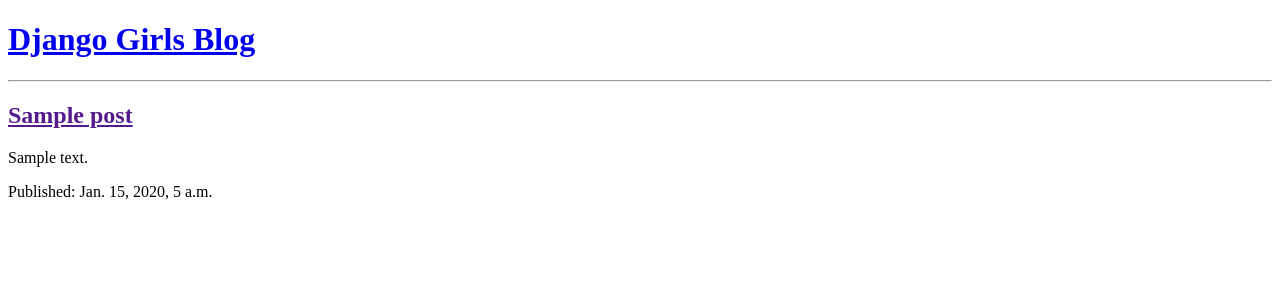
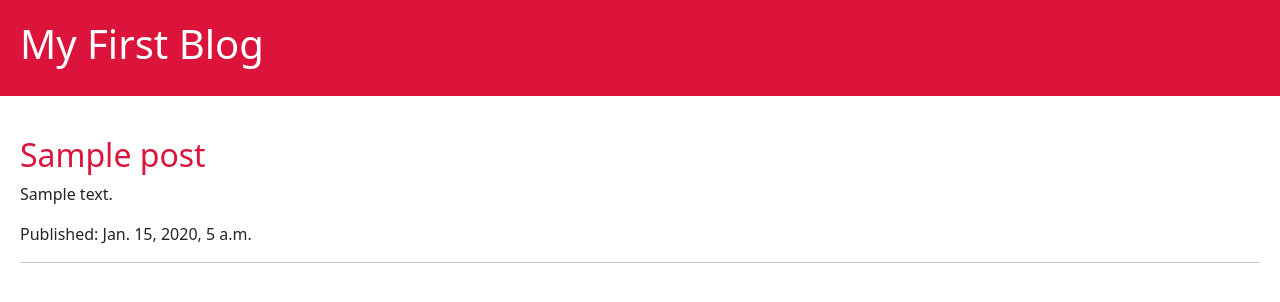
Before and after one commit to ganeshrohit/My-Personal-Website, a Django app: page / in a window 1280 px wide; the page is wider, and only the part inside the window is pictured. Shown: the top 302 px of that part. Run offline with Django 3.2, Linux system fonts and the light colour scheme; tables that the repository leaves empty hold one stand-in row (values such as "Sample post").

Commit message:
Added new blog features to improve the list page and added the detailed post page

```diff
--- /dev/null
+++ b/blog/static/css/blog.css
@@ -0,0 +1,22 @@
+h2 a {
+    color: #dc143c;
+}
+
+.heading {
+    background-color: #dc143c;
+    color: #ffffff;
+    padding: 20px 20px 20px 20px;
+    margin-bottom: 20px;
+    margin-left: 0px;
+}
+
+.content {
+    padding: 20px 20px 20px 20px;
+}
+
+.texts {
+    white-space: pre;
+    width: 1350px;
+    overflow: hidden;
+    text-overflow: ellipsis;
+}
--- /dev/null
+++ b/blog/templates/blog/base.html
@@ -0,0 +1,26 @@
+{% load static %}
+<!DOCTYPE html>
+<html>
+    <head>
+        <title>My First blog</title>
+        <link rel="stylesheet" href="https://cdn.jsdelivr.net/npm/bootstrap@5.1.3/dist/css/bootstrap.min.css"
+        integrity="sha384-1BmE4kWBq78iYhFldvKuhfTAU6auU8tT94WrHftjDbrCEXSU1oBoqyl2QvZ6jIW3"
+        crossorigin="anonymous">
+        <link rel="stylesheet" href="{% static 'css/blog.css' %}">
+
+    </head>
+    <body>
+        <main>
+            <div class="heading">
+                <heade style="color: white;">
+                    <h1><a style="text-decoration: none; color: white;" href="/">My First Blog</a></h1>
+                </header>
+            </div>
+
+            <div class="content">
+                {% block content %}
+                {% endblock %}
+            </div>
+        </main>
+    </body>
+</html>
--- a/blog/templates/blog/post_list.html
+++ b/blog/templates/blog/post_list.html
@@ -1,21 +1,12 @@
-<!DOCTYPE html>
-<html>
-    <head>
-        <title>Django Girls blog</title>
-    </head>
-    <body>
-        <header>
-            <h1><a href="/">Django Girls Blog</a></h1>
-        </header>
+{% extends 'blog/base.html' %}
 
-        {% for p in posts %}
-            <hr>
-            <article>
-                <h2><a href="">{{ p.title }}</a></h2>
-                <p>{{ p.content|linebreaksbr }}</p>
-                <time>Published: {{ p.published_date }}</time>
-            </article>
-        {% endfor %}
-
-    </body>
-</html>
+{% block content %}
+    {% for p in posts %}
+        <article>
+            <h2><a style="text-decoration: none" href="{% url 'detailed_post' pk=p.pk %}">{{ p.title }}</a></h2>
+            <p class="texts">{{ p.content|linebreaksbr }}</p>
+            <time>Published: {{ p.published_date }}</time>
+        </article>
+        <hr>
+    {% endfor %}
+{% endblock %}
--- a/blog/urls.py
+++ b/blog/urls.py
@@ -3,4 +3,5 @@ from . import views
 
 urlpatterns = [
     path('', views.post_list, name = 'post_list'),
+    path('post/<int:pk>/', views.detailed_post, name = 'detailed_post'),
 ]
--- a/blog/views.py
+++ b/blog/views.py
@@ -1,4 +1,4 @@
-from django.shortcuts import render
+from django.shortcuts import render, get_object_or_404
 from .models import Post
 from django.utils import timezone
 
@@ -7,3 +7,7 @@ from django.utils import timezone
 def post_list(request):
     posts = Post.objects.filter(published_date__lte=timezone.now()).order_by('published_date')
     return render(request, 'blog/post_list.html', {'posts': posts})
+
+def detailed_post(request, pk):
+    post = get_object_or_404(Post, pk=pk)
+    return render(request, 'blog/detailed_post.html', {'post': post})
```
Also changed, not shown: blog/templates/blog/detailed_post.html (added, +7 -0 lines).
